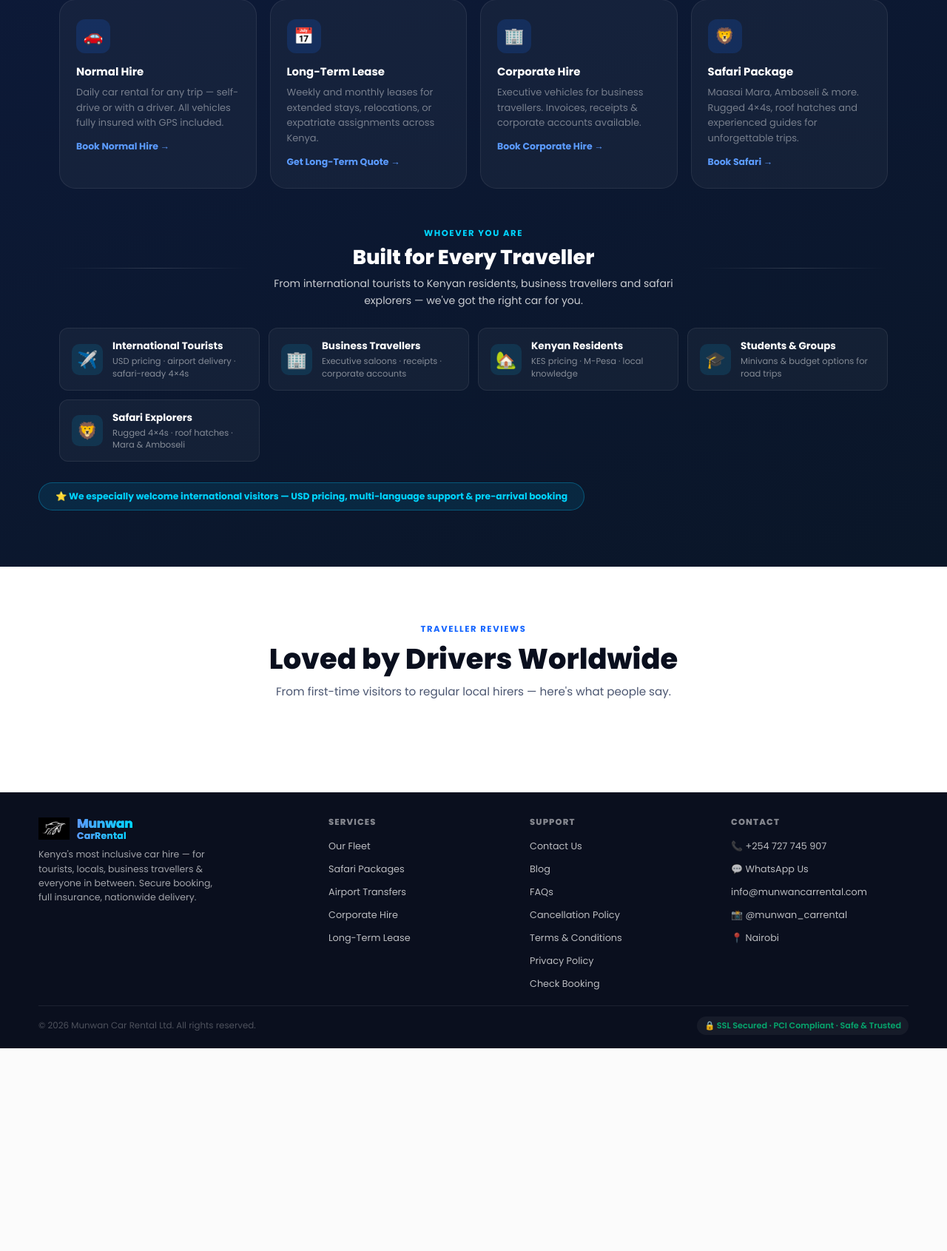
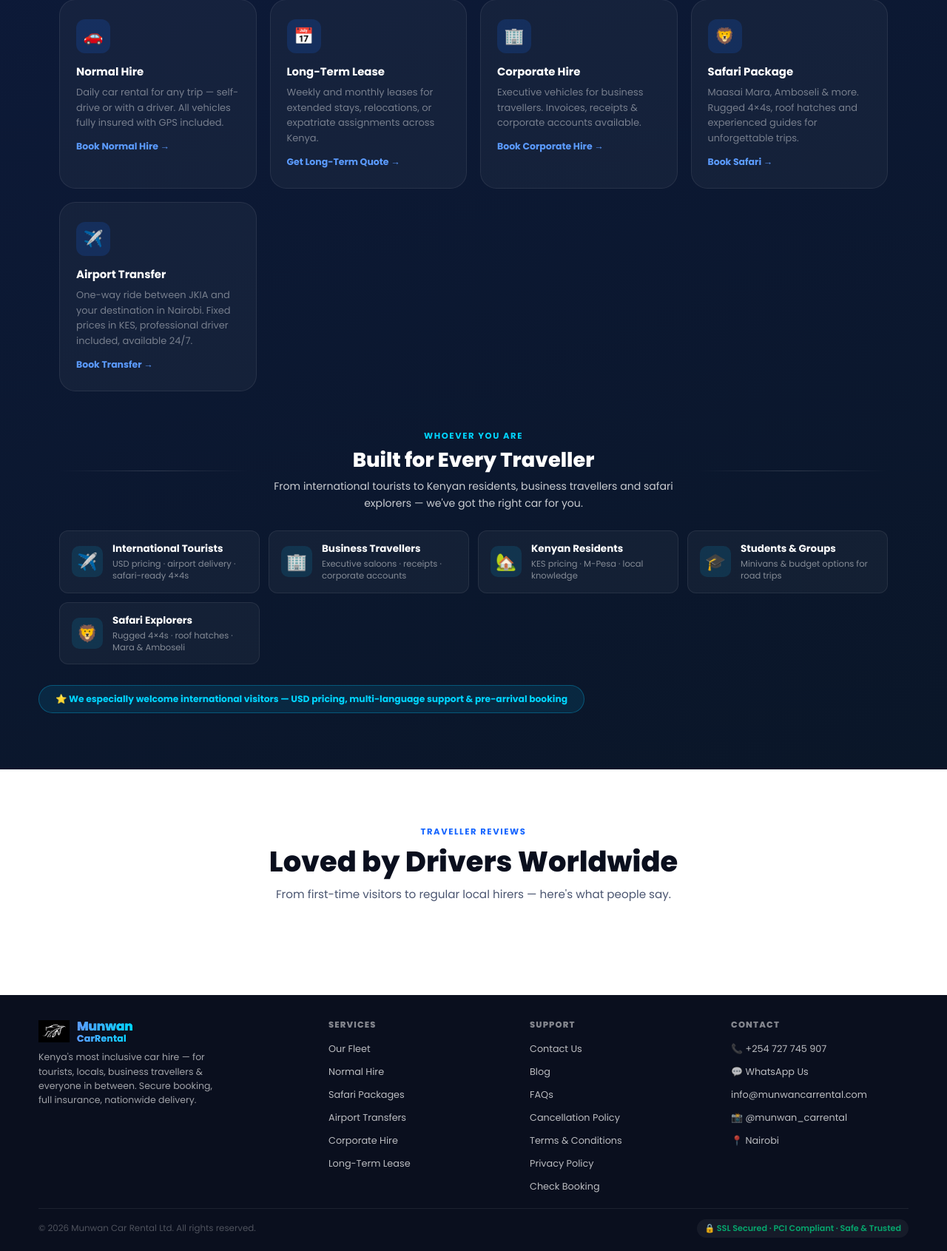
Before and after one commit to Munwan/munwancarrental, a Django app: page / in a window 1280 px wide. Shown: the part 1613-3304 px from the top of the page at 74% size. Before the commit the page ends 3030 px from the top, so only its background shows below. Run offline with Django 4.2, Linux system fonts and the light colour scheme; data that the repository does not hold is empty; parts of the project's set-up code (start-up, migrations or seed data) failed here and were passed over; some libraries are stand-ins or nearby versions.

Commit message:
Stage 3: Service card, footer link, equal-width pills, terms+account for transfer, email return-null safety

```diff
--- a/core/emails.py
+++ b/core/emails.py
@@ -179,6 +179,21 @@ def _details(rows):
     return f'<table role="presentation" cellspacing="0" cellpadding="0" border="0" width="100%" style="margin:20px 0;">{body}</table>'
 
 
+def _return_str(booking):
+    """
+    Format the return date/time, returning '—' if not set (e.g. Airport
+    Transfer bookings are one-way and don't have a return).
+    """
+    if booking.return_date and booking.return_time:
+        return _return_str(booking)
+    return '— (one-way)'
+
+
+def _is_transfer(booking):
+    """True if this booking is an airport transfer."""
+    return getattr(booking, 'hire_type', '') == 'transfer'
+
+
 def _pricing(*, base, days, driver_fee, baby_seat, total_usd, total_kes):
     rows = (
         f'<tr>'
@@ -254,7 +269,7 @@ def send_booking_received(booking):
             ('Hire type', booking.get_hire_type_display()),
             ('Driver',    'With driver' if booking.with_driver else 'Self drive'),
             ('Pickup',    f'{booking.pickup_date} at {booking.pickup_time.strftime("%H:%M")}'),
-            ('Return',    f'{booking.return_date} at {booking.return_time.strftime("%H:%M")}'),
+            ('Return',    _return_str(booking)),
             ('Pickup at', booking.get_pickup_location_display()),
             ('Hotel',     booking.hotel_address if booking.hotel_address else None),
             ('Baby seat', 'Included (+$10)' if booking.baby_seat else None),
@@ -287,7 +302,7 @@ def send_booking_received(booking):
             f'{_payment_url(booking)}\n\n'
             f'Reference: {booking.reference}\n'
             f'Pickup: {booking.pickup_date} at {booking.pickup_time.strftime("%H:%M")}\n'
-            f'Return: {booking.return_date} at {booking.return_time.strftime("%H:%M")}\n'
+            f'Return: {_return_str(booking)}\n'
             f'Total:  ${booking.total_usd} (KES {int(float(booking.total_kes)):,})\n\n'
             f'WhatsApp: {_whatsapp_display()}\n'
             f'Email:    {_info_email()}\n'
@@ -313,7 +328,7 @@ def send_booking_confirmation(booking):
             ('Hire type', booking.get_hire_type_display()),
             ('Driver',    'With driver' if booking.with_driver else 'Self drive'),
             ('Pickup',    f'{booking.pickup_date} at {booking.pickup_time.strftime("%H:%M")}'),
-            ('Return',    f'{booking.return_date} at {booking.return_time.strftime("%H:%M")}'),
+            ('Return',    _return_str(booking)),
             ('Pickup at', booking.get_pickup_location_display()),
             ('Hotel',     booking.hotel_address if booking.hotel_address else None),
             ('Baby seat', 'Included' if booking.baby_seat else None),
@@ -341,7 +356,7 @@ def send_booking_confirmation(booking):
             f'Your booking {booking.reference} is confirmed.\n\n'
             f'Vehicle: {booking.vehicle.name}\n'
             f'Pickup:  {booking.pickup_date} at {booking.pickup_time.strftime("%H:%M")}\n'
-            f'Return:  {booking.return_date} at {booking.return_time.strftime("%H:%M")}\n\n'
+            f'Return:  {_return_str(booking)}\n\n'
             f'Bring at pickup: passport/ID, licence (and IDP if visiting), payment card/M-Pesa.\n\n'
             f'WhatsApp: {_whatsapp_display()}\n'
         )
@@ -371,7 +386,7 @@ def send_payment_receipt(booking):
             ('Status',     '<span style="color:#06A66D;">Paid</span>'),
             ('Method',     getattr(booking, 'payment_method', '') or 'Card'),
             ('Vehicle',    booking.vehicle.name),
-            ('Dates',      f'{booking.pickup_date} → {booking.return_date}'),
+            ('Dates',      (f'{booking.pickup_date} → {booking.return_date}' if booking.return_date else f'{booking.pickup_date} (one-way)')),
         ])
 
         body = (
@@ -422,7 +437,7 @@ def send_new_booking_admin_alert(booking):
             ('Hire type', booking.get_hire_type_display()),
             ('Driver',    'With driver' if booking.with_driver else 'Self drive'),
             ('Pickup',    f'{booking.pickup_date} at {booking.pickup_time.strftime("%H:%M")}'),
-            ('Return',    f'{booking.return_date} at {booking.return_time.strftime("%H:%M")}'),
+            ('Return',    _return_str(booking)),
             ('Pickup at', booking.get_pickup_location_display()),
             ('Hotel',     booking.hotel_address if booking.hotel_address else None),
             ('Baby seat', 'Yes' if booking.baby_seat else None),
--- a/core/templates/core/home.html
+++ b/core/templates/core/home.html
@@ -122,6 +122,11 @@
       <div class="why-icon-wrap">🦁</div><div class="why-title">Safari Package</div>
       <div class="why-desc">Maasai Mara, Amboseli &amp; more. Rugged 4×4s, roof hatches and experienced guides for unforgettable trips.</div>
       <div class="why-cta">Book Safari →</div>
+    </div>
+    <div class="why-card why-card-link" onclick="openBookingModalWithType('transfer')" role="button" tabindex="0">
+      <div class="why-icon-wrap">✈️</div><div class="why-title">Airport Transfer</div>
+      <div class="why-desc">One-way ride between JKIA and your destination in Nairobi. Fixed prices in KES, professional driver included, available 24/7.</div>
+      <div class="why-cta">Book Transfer →</div>
     </div>
   </div>
 
@@ -341,7 +346,7 @@
               <label for="b_transfer_location" id="transferLocationLabel">Destination <span class="req">*</span></label>
               <select id="b_transfer_location" onchange="onTransferLocationChange()">
                 <option value="">— Select Location —</option>
-                <optgroup label="Near Airport (lowest fare)">
+                <optgroup label="Near Airport">
                   <option value="embakasi">Embakasi</option>
                   <option value="fedha">Fedha</option>
                   <option value="south b">South B</option>
@@ -363,7 +368,7 @@
                   <option value="ngong road">Ngong Road</option>
                   <option value="yaya centre">Yaya Centre</option>
                 </optgroup>
-                <optgroup label="Outskirts (highest fare)">
+                <optgroup label=" Nairobi Outskirts">
                   <option value="karen">Karen</option>
                   <option value="karen hardy">Karen Hardy</option>
                   <option value="runda">Runda</option>
@@ -576,8 +581,9 @@
       <h4>Services</h4>
       <ul>
         <li><a href="{% url 'home' %}#fleet">Our Fleet</a></li>
+        <li><a href="javascript:void(0)" onclick="openBookingModalWithType('normal')">Normal Hire</a></li>
         <li><a href="javascript:void(0)" onclick="openBookingModalWithType('safari')">Safari Packages</a></li>
-        <li><a href="javascript:void(0)" onclick="openBookingModalWithType('normal')">Airport Transfers</a></li>
+        <li><a href="javascript:void(0)" onclick="openBookingModalWithType('transfer')">Airport Transfers</a></li>
         <li><a href="javascript:void(0)" onclick="openBookingModalWithType('corporate')">Corporate Hire</a></li>
         <li><a href="javascript:void(0)" onclick="openBookingModalWithType('long')">Long-Term Lease</a></li>
       </ul>
--- a/core/views.py
+++ b/core/views.py
@@ -174,6 +174,10 @@ def _booking_submit_transfer(request):
     if email and ('@' not in email or '.' not in email or email.endswith('@')):
         errors['email'] = 'Please enter a valid email address (must contain @ and . — e.g. you@example.com).'
 
+    # Terms must be accepted (matches rental flow)
+    if not P.get('terms_accepted'):
+        errors['terms_accepted'] = 'Please accept the Terms & Cancellation Policy.'
+
     if errors:
         return JsonResponse({'ok': False, 'errors': errors}, status=400)
 
@@ -243,6 +247,38 @@ def _booking_submit_transfer(request):
         booking.user = request.user
     booking.save()
 
+    # ── Optional account creation (mirrors rental flow) ───────
+    # New accounts created here are inactive until OTP-verified.
+    # Booking is already saved — account creation is a side effect.
+    account_created = False
+    if (P.get('create_account') == 'on' and P.get('password')):
+        existing = User.objects.filter(email__iexact=email.lower()).first()
+        if existing:
+            if request.user.is_authenticated and request.user == existing:
+                booking.user = existing
+                booking.save(update_fields=['user'])
+        else:
+            try:
+                new_user = User.objects.create_user(
+                    username   = email.lower(),
+                    email      = email.lower(),
+                    password   = P.get('password'),
+                    first_name = first_name,
+                    last_name  = last_name,
+                )
+                new_user.is_active = False
+                new_user.save(update_fields=['is_active'])
+                booking.user = new_user
+                booking.save(update_fields=['user'])
+                try:
+                    _create_and_send_otp(new_user)
+                    request.session['otp_user_pk'] = new_user.pk
+                except Exception as otp_exc:
+                    logger.warning('Transfer-flow OTP send failed for %s: %s', email, otp_exc)
+                account_created = True
+            except Exception as exc:
+                logger.warning('Transfer-flow account creation failed: %s', exc)
+
     # Admin alert
     try:
         import threading
@@ -262,6 +298,7 @@ def _booking_submit_transfer(request):
         'car_type_label':    booking.get_transfer_car_type_display(),
         'vehicle_name':      candidate.name,
         'night_surcharge':   q['night'],
+        'account_created':   account_created,
     })
 
 
--- a/static/css/main.css
+++ b/static/css/main.css
@@ -133,18 +133,20 @@ nav{position:fixed;top:0;left:0;right:0;z-index:300;display:flex;align-items:cen
    Sit at the top of the booking form (above name fields).
    Selected state matches the baby-seat checked treatment for
    visual consistency across the form.
-   On desktop: all pills sit on a single horizontal row.
-   On narrow mobile: horizontal scroll keeps them on one line. */
-.modal-hire-tabs{display:flex;flex-wrap:nowrap;gap:8px;margin-bottom:18px;
+
+   All 5 pills must fit on a single row on desktop without scroll.
+   Mobile gets horizontal scroll fallback. */
+.modal-hire-tabs{display:flex;flex-wrap:nowrap;gap:6px;margin-bottom:18px;
   padding-bottom:14px;border-bottom:1px solid var(--border);
   overflow-x:auto;scrollbar-width:none}
 .modal-hire-tabs::-webkit-scrollbar{display:none}
-.hire-pill{padding:8px 14px;font-family:'Poppins',sans-serif;
-  font-size:.78rem;font-weight:700;cursor:pointer;
+.hire-pill{flex:1 1 0;min-width:0;
+  padding:8px 6px;font-family:'Poppins',sans-serif;
+  font-size:.72rem;font-weight:700;cursor:pointer;
   background:var(--white);color:var(--ink);
   border:1.5px solid var(--border);border-radius:100px;
   transition:border-color .15s, background .15s, color .15s, box-shadow .15s;
-  white-space:nowrap;flex-shrink:0;outline:none}
+  white-space:nowrap;text-overflow:ellipsis;overflow:hidden;outline:none}
 .hire-pill:hover:not(.active){border-color:var(--blue-light);color:var(--blue)}
 .hire-pill.active{
   border-color:var(--blue);
@@ -153,6 +155,13 @@ nav{position:fixed;top:0;left:0;right:0;z-index:300;display:flex;align-items:cen
   box-shadow:0 0 0 1px var(--blue) inset;
 }
 .hire-pill:focus-visible{outline:2px solid var(--blue);outline-offset:2px}
+
+/* On narrow mobile, switch back to natural width with horizontal scroll
+   so pill text stays readable (instead of being squeezed to icons). */
+@media (max-width: 600px){
+  .hire-pill{flex:0 0 auto;padding:7px 12px;font-size:.74rem}
+}
+
 
 /* ── Airport Transfer banner & zone hint ─────────────────── */
 .transfer-banner{
--- a/static/js/main.js
+++ b/static/js/main.js
@@ -327,8 +327,14 @@ function openBookingModalWithType(type) {
     return;
   }
   openBookingModal();
-  const sel = $id('b_hire_type');
-  if (sel) { sel.value = type; updatePricingPreview(); }
+  // Use setHireType so pills, hidden input, and field visibility all update.
+  // Falls back gracefully if setHireType isn't defined yet (early page load).
+  if (typeof setHireType === 'function') {
+    setHireType(type);
+  } else {
+    const sel = $id('b_hire_type');
+    if (sel) { sel.value = type; updatePricingPreview(); }
+  }
 }
 
 function closeBookingModal() {
```
